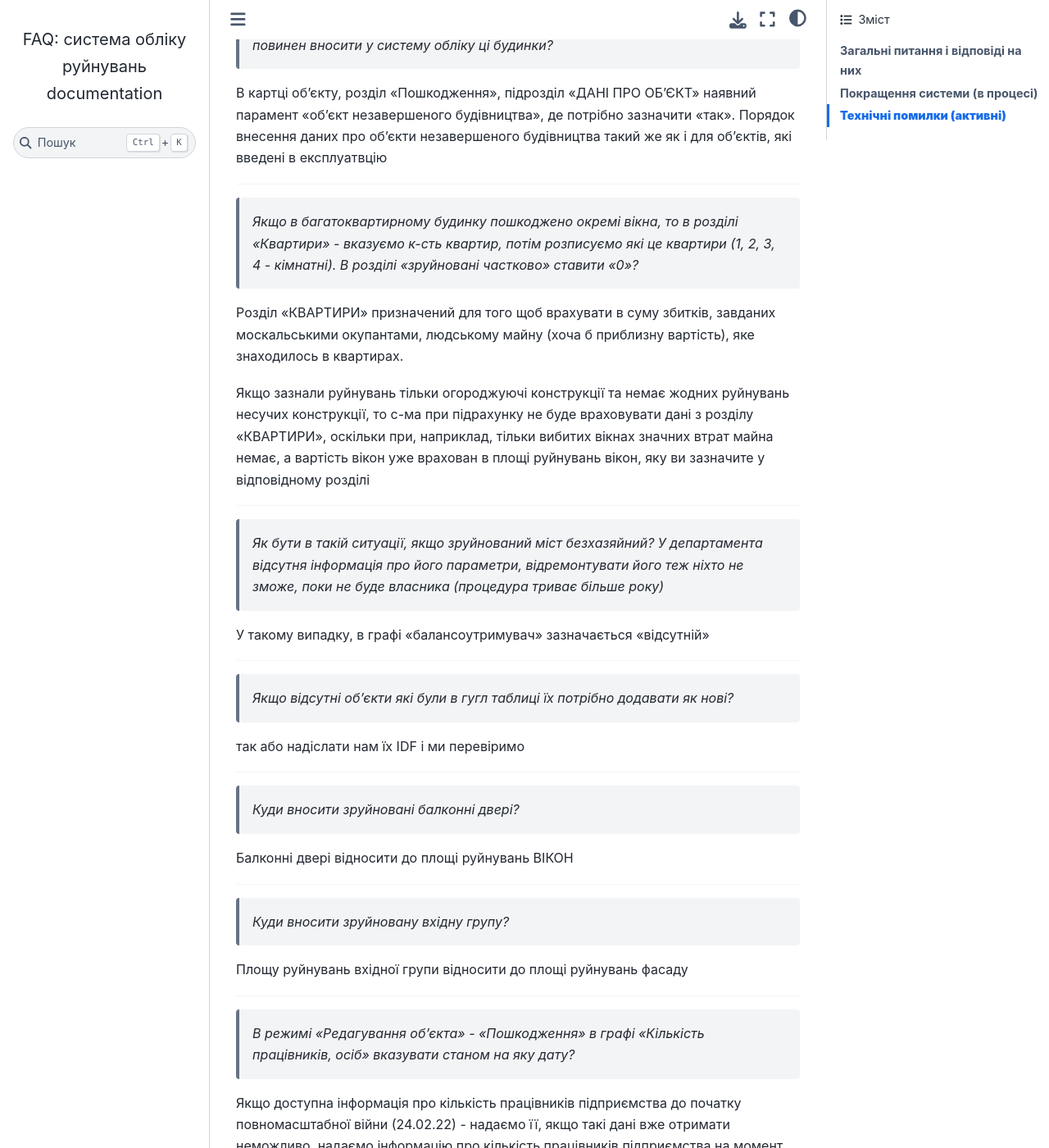
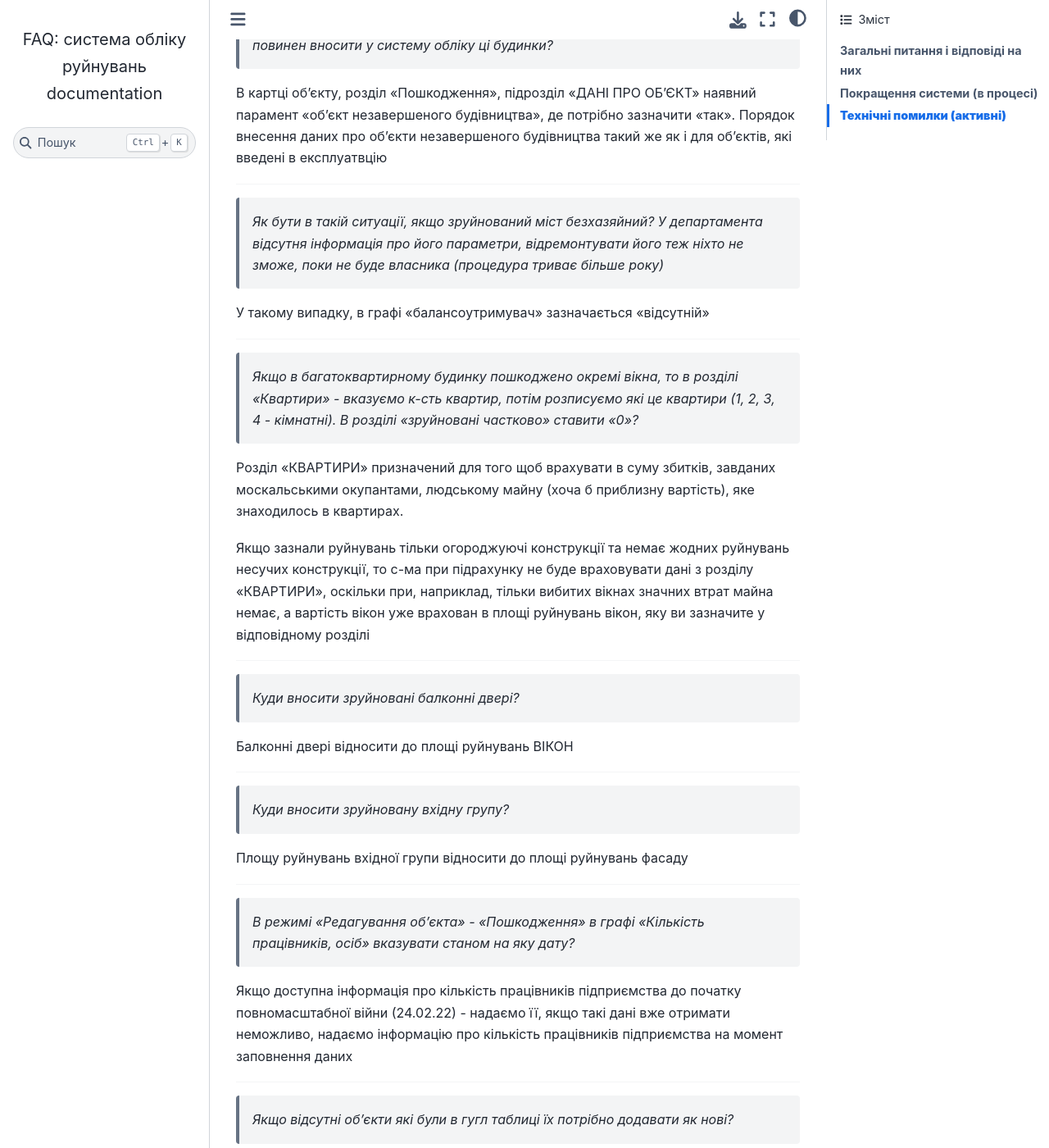
Before and after one commit to hp0404/docs.rebuild, a Sphinx documentation site: the page built from docs/source/index.md, in a window 1280 px wide and 1400 px high, scrolled down 30256 px. Shown: the whole window at 82% size. Built offline with Sphinx 7.4.7 and the Sphinx Book theme 1.1.4, drawn with Linux system fonts in a browser that asks for light colours; some of the changed lines change nothing that is shown; some of the changed text lies outside the part shown.

Commit message:
Updated docs

```diff
--- a/docs/source/index.md
+++ b/docs/source/index.md
@@ -6,7 +6,7 @@
 * переглянути керівництво з користування системою можна за [посиланням](https://docs.google.com/document/d/18nBsTp8z1VBmNDV_jaTdcn3OFeV2wQJq/edit?usp=sharing&ouid=118382818587314238641&rtpof=true&sd=true);
 * поставити запитання можна через [форму](https://forms.gle/Vd8zJrTydsTgpC6p9).
 
-*Востаннє оновлено: <!-- date starts -->22.11.2022 11:48:19<!-- date ends -->*
+*Востаннє оновлено: <!-- date starts -->22.11.2022 13:48:11<!-- date ends -->*
 
 ---
 
@@ -596,14 +596,14 @@ Fast Recovery - проєкт відновлення критично важли
 Зменіно на "Кількість автомобілів/спеціалізованої техніки, які були пошкоджені"
 
 ---
+> *В деяких об’єктах відсутні поля з загальною інформацією про пошкодження, як це можна виправити?*
+
+Всі необхідні поля відкриваються у разі вибору того чи іншого варіанту відповіді.
+
+---
 > *Якщо один і той самий об'єкт було пошкоджено в різні часові проміжки чи доцільно його кілька разів вказувати?*
 
 Об'єкт вноситься один раз, актуальний ступінь руйнувань, який є станом на зараз по даному об'єкту вносите в систему.
-
----
-> *В деяких об’єктах відсутні поля з загальною інформацією про пошкодження, як це можна виправити?*
-
-Всі необхідні поля відкриваються у разі вибору того чи іншого варіанту відповіді.
 
 ---
 > *Якщо в об’єкті пошкоджені лише вікна, то обираємо за таким алгоритмом Ступінь пошкодження - частково пошкоджено Ступінь руйнації - часткова; огороджуючі конструкції - вікна. Далі вносимо дані лише по вікнах?*
@@ -675,21 +675,16 @@ jpg, jpeg, png, webp, одне фото до 10Мб, до 5 фото в об'є
 В картці об'єкту, розділ "Пошкодження", підрозділ "ДАНІ ПРО ОБ’ЄКТ" наявний парамент "об'єкт незавершеного будівництва", де потрібно зазначити "так". Порядок внесення даних про об'єкти незавершеного будівництва такий же як і для об'єктів, які введені в експлуатвцію
 
 ---
+> *Як бути в такій ситуації, якщо зруйнований міст безхазяйний? У департамента відсутня інформація про його параметри, відремонтувати його теж ніхто не зможе, поки не буде власника (процедура триває більше року)*
+
+У такому випадку, в графі "балансоутримувач" зазначається "відсутній"
+
+---
 > *Якщо в багатоквартирному будинку пошкоджено окремі вікна, то в розділі "Квартири" - вказуємо к-сть квартир, потім розписуємо які це квартири (1, 2, 3, 4 - кімнатні). В розділі "зруйновані частково" ставити "0"?*
 
  Розділ "КВАРТИРИ" призначений для того щоб врахувати в суму збитків, завданих москальськими окупантами, людському майну (хоча б приблизну вартість), яке знаходилось в квартирах.
 
 Якщо зазнали руйнувань тільки огороджуючі конструкції та немає жодних руйнувань несучих конструкції, то с-ма при підрахунку не буде враховувати дані з розділу "КВАРТИРИ", оскільки при, наприклад, тільки вибитих вікнах значних втрат майна немає, а вартість вікон уже врахован в площі руйнувань вікон, яку ви зазначите у відповідному розділі
-
----
-> *Як бути в такій ситуації, якщо зруйнований міст безхазяйний? У департамента відсутня інформація про його параметри, відремонтувати його теж ніхто не зможе, поки не буде власника (процедура триває більше року)*
-
-У такому випадку, в графі "балансоутримувач" зазначається "відсутній"
-
----
-> *Якщо відсутні об'єкти які були в гугл таблиці їх потрібно додавати як нові?*
-
-так або надіслати нам їх IDF і ми перевіримо
 
 ---
 > *Куди вносити зруйновані балконні двері?*
@@ -705,6 +700,11 @@ jpg, jpeg, png, webp, одне фото до 10Мб, до 5 фото в об'є
 > *В режимі "Редагування об'єкта" - "Пошкодження" в графі "Кількість працівників, осіб" вказувати станом на яку дату?*
 
 Якщо доступна інформація про кількість працівників підприємства до початку повномасштабної війни (24.02.22) - надаємо її, якщо такі дані вже отримати неможливо, надаємо інформацію про кількість працівників підприємства на момент заповнення даних
+
+---
+> *Якщо відсутні об'єкти які були в гугл таблиці їх потрібно додавати як нові?*
+
+так або надіслати нам їх IDF і ми перевіримо
 
 ---
 > *Підскажіть, будь ласка, якщо пошкоджено автомобіль, який стояв у дворі під час прильоту, ми вносимо його?*
```
